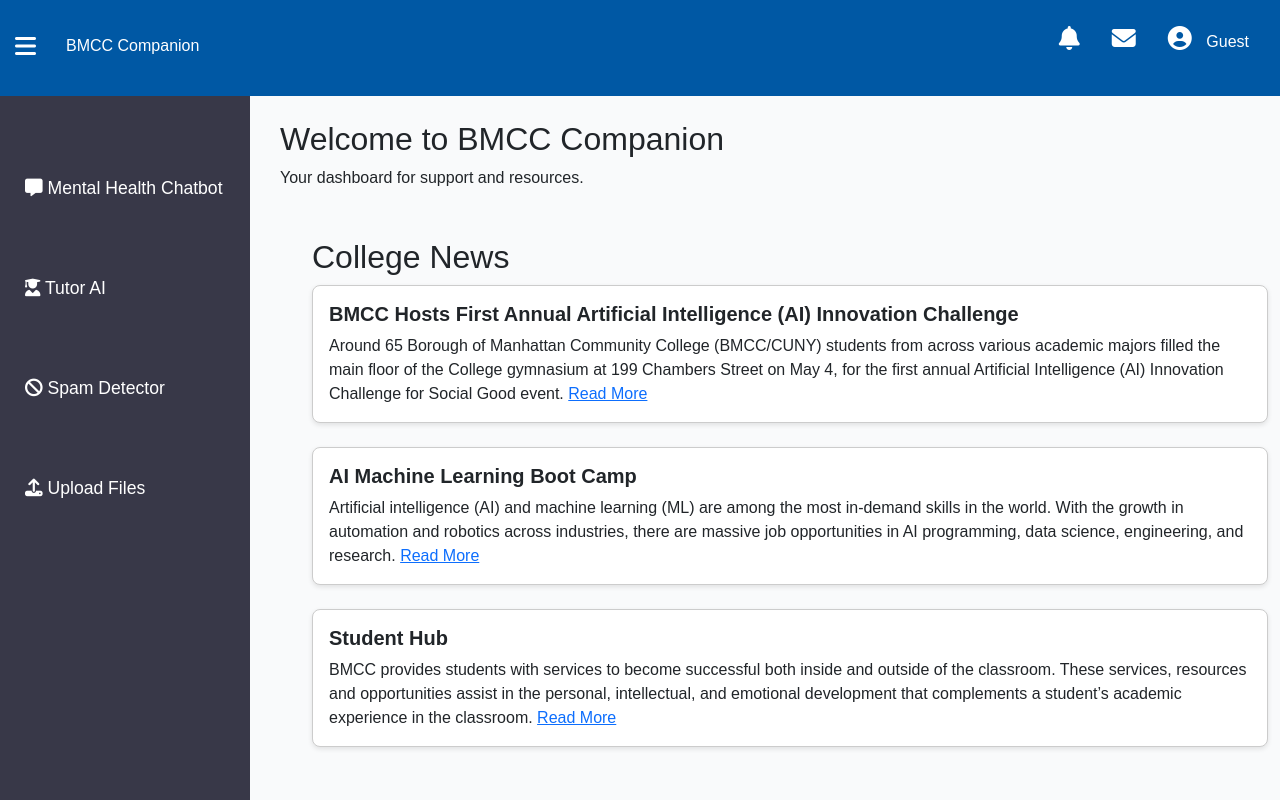
After one commit to TraseRRR98/BMCC_Companion_app, a PHP site: page /control_panel/control_panel.php in a window 1280 px wide. The commit adds this page. Run offline with PHP 8.4, Linux system fonts and the light colour scheme; some libraries are stand-ins or nearby versions.

Commit message:
Add control panel functionality and update navigation links to PHP

```diff
--- /dev/null
+++ b/control_panel/control_panel.php
@@ -0,0 +1,215 @@
+<?php
+session_start();
+require_once '../lib/db_connect.php';
+
+// Check if user is logged in
+if (isset($_SESSION['user_id'])) {
+    $user_id = $_SESSION['user_id'];
+
+    // Fetch user's name from the database
+    $sql = "SELECT first_name, last_name FROM users WHERE user_id = ?";
+    $stmt = $connection->prepare($sql);
+    $stmt->bind_param("i", $user_id);
+    $stmt->execute();
+    $result = $stmt->get_result();
+
+    // Set user's name if found in database
+    if ($result->num_rows > 0) {
+        $user = $result->fetch_assoc();
+        $user_name = $user['first_name'] . ' ' . $user['last_name'];
+    } else {
+        $user_name = "Guest"; // Fallback if user not found
+    }
+
+    $stmt->close();
+} else {
+    $user_name = "Guest"; // Default if not logged in
+}
+
+$connection->close();
+?>
+
+<!DOCTYPE html>
+<html lang="en">
+
+<head>
+    <meta charset="UTF-8">
+    <meta name="viewport" content="width=device-width, initial-scale=1.0">
+    <link rel="stylesheet" href="https://cdnjs.cloudflare.com/ajax/libs/font-awesome/6.6.0/css/all.min.css"
+        integrity="sha512-Kc323vGBEqzTmouAECnVceyQqyqdsSiqLQISBL29aUW4U/M7pSPA/gEUZQqv1cwx4OnYxTxve5UMg5GT6L4JJg=="
+        crossorigin="anonymous" referrerpolicy="no-referrer" />
+    <link rel="stylesheet" href="../css/bootstrap.min.css">
+    <link rel="stylesheet" href="../css/style.css"> <!-- Custom CSS -->
+    <title>BMCC Companion</title>
+</head>
+
+<body>
+
+    <div class="header-container fixed-top">
+        <header class="header navbar navbar-expand-sm">
+            <div class="header-left d-flex">
+                <a href="#" class="sidebarCollapse" data-toggle="collapse" aria-expanded="false" style="margin-right: 30px;">
+                    <span class="fas fa-bars text-white" style="font-size: 1.5em;"></span>
+                </a>
+
+                <div class="logo text-white" style="margin-right: 40px;">
+                    BMCC Companion
+                </div>
+            </div>
+            <ul class="navbar-item flex-row ml-auto" style="list-style: none; margin-left: auto; display: flex;">
+                <li class="nav-item">
+                    <a href="#" class="nav-link text-white">
+                        <i class="fas fa-bell" style="font-size: 1.5em;"></i>
+                    </a>
+                </li>
+                <li class="nav-item">
+                    <a href="#" class="nav-link text-white">
+                        <i class="fas fa-envelope" style="font-size: 1.5em;"></i>
+                    </a>
+                </li>
+                <li class="nav-item">
+                    <a href="#" class="nav-link text-white">
+                        <i class="fas fa-user-circle" style="font-size: 1.5em;"></i>
+                        <span id="user-name" class="ml-2" style="margin-left: 10px;"><?php echo htmlspecialchars($user_name); ?></span>
+                    </a>
+                </li>
+            </ul>
+        </header>
+    </div>
+
+    <div class="sidebar show" id="sidebar">
+        <a href="../mente/mente.html"><span class="fas fa-comment-alt"></span> Mental Health Chatbot</a>
+        <a href="#"><span class="fas fa-user-graduate"></span> Tutor AI</a>
+        <a href="#"><span class="fas fa-ban"></span> Spam Detector</a>
+        <a href="../files/uploader.php"><span class="fas fa-upload"></span> Upload Files</a>
+    </div>
+
+    <!-- Second Sidebar -->
+    <!-- Dropdown Menu for Profile/Notifications -->
+    <div class="dropdown-menu" id="dropdown-menu">
+        <a href="#"><span class="fas fa-cog"></span> Settings</a>
+        <a href="../profile/profile.php"><span class="fas fa-user"></span> Profile</a>
+        <a href="../lib/logout.php"><span class="fas fa-sign-out-alt"></span> Logout</a>
+    </div>
+
+    <!-- Second Sidebar -->
+    <!-- Dropdown Menu for Profile/Notifications -->
+    <!-- Dropdown Menu for Notifications -->
+<div class="dropdown-menu" id="notification-menu" style="width: 300px;">
+    <div class="dropdown-header">Notifications</div>
+    <a href="#" class="dropdown-item">
+        <i class="fas fa-exclamation-circle"></i> New assignment due tomorrow
+    </a>
+    <a href="#" class="dropdown-item">
+        <i class="fas fa-calendar-alt"></i> Upcoming event: Workshop at 3 PM
+    </a>
+    <a href="#" class="dropdown-item">
+        <i class="fas fa-info-circle"></i> Campus safety alert issued
+    </a>
+    <a href="#" class="dropdown-item text-center" style="font-weight: bold;">
+        View All Notifications
+    </a>
+</div>
+
+<!-- Dropdown Menu for Email -->
+<div class="dropdown-menu" id="email-menu"  style="width: 400px;">
+    <div class="dropdown-header">Messages</div>
+    <a href="#" class="dropdown-item">
+        <strong>Professor Smith:</strong> Remember to review...
+        <span class="text-muted">10 mins ago</span>
+    </a>
+    <a href="#" class="dropdown-item">
+        <strong>Career Services:</strong> Upcoming internship fair...
+        <span class="text-muted">1 hr ago</span>
+    </a>
+    <a href="#" class="dropdown-item">
+        <strong>BMCC Alerts:</strong> Important campus update...
+        <span class="text-muted">2 hrs ago</span>
+    </a>
+    <a href="#" class="dropdown-item text-center" style="font-weight: bold;">
+        View All Messages
+    </a>
+</div>
+
+<div class="main-content" id="main-content" style="text-align: left; margin-top: 100px;">
+    <h2>Welcome to BMCC Companion</h2>
+    <p>Your dashboard for support and resources.</p>
+
+    <!-- College News Section -->
+    <div class="container mt-5" style="margin-left: 20px;">
+        <h2>College News</h2>
+        <div class="row">
+            <div class="col-12">
+                <div class="news-section">
+                    <article class="news-item card mb-4">
+                        <div class="card-body">
+                            <h4 class="card-title">BMCC Hosts First Annual Artificial Intelligence (AI) Innovation Challenge</h4>
+                            <p class="card-text">
+                                Around 65 Borough of Manhattan Community College (BMCC/CUNY) students from across various academic majors filled the main floor of the College gymnasium at 199 Chambers Street on May 4, for the first annual Artificial Intelligence (AI) Innovation Challenge for Social Good event. <a href="https://www.bmcc.cuny.edu/news/bmcc-hosts-first-annual-artificial-intelligence-ai-innovation-challenge/">Read More</a>
+                            </p>
+                        </div>
+                    </article>
+                    <article class="news-item card mb-4">
+                        <div class="card-body">
+                            <h4 class="card-title">AI Machine Learning Boot Camp</h4>
+                            <p class="card-text">
+                                Artificial intelligence (AI) and machine learning (ML) are among the most in-demand skills in the world. With the growth in automation and robotics across industries, there are massive job opportunities in AI programming, data science, engineering, and research. <a href="https://www.bmcc.cuny.edu/ce/online-courses/online-it-bootcamp-training-courses/ai-machine-learning-bootcamp/"> Read More</a>
+                            </p>
+                        </div>
+                    </article>
+                    <article class="news-item card mb-4">
+                        <div class="card-body">
+                            <h4 class="card-title">Student Hub</h4>
+                            <p class="card-text">
+                                BMCC provides students with services to become successful both inside and outside of the classroom. These services, resources and opportunities assist in the personal, intellectual, and emotional development that complements a student’s academic experience in the classroom. <a href="https://www.bmcc.cuny.edu/students/">Read More</a>
+                            </p>
+                        </div>
+                    </article>
+                </div>
+            </div>
+        </div>
+    </div>
+</div>
+
+<script src="../js/jquery.min.js"></script>
+<script src="../js/bootstrap/bootstrap.bundle.min.js"></script>
+<script>
+    $(document).ready(function () {
+        $(".sidebarCollapse").click(function () {
+            $("#sidebar").toggleClass("show");
+            $("#main-content").toggleClass("shift");
+        });
+    });
+
+    // Toggle dropdown for Profile icon
+    document.querySelector(".fa-user-circle").addEventListener("click", function(event) {
+        event.stopPropagation();
+        document.getElementById("dropdown-menu").style.display = "block";
+    });
+
+    // Toggle dropdown for Notification icon
+    document.querySelector(".fa-bell").addEventListener("click", function(event) {
+        event.stopPropagation();
+        document.getElementById("email-menu").style.display = "none";
+        const notificationMenu = document.getElementById("notification-menu");
+        notificationMenu.style.display = (notificationMenu.style.display === "block") ? "none" : "block";
+    });
+
+    // Toggle dropdown for Email icon
+    document.querySelector(".fa-envelope").addEventListener("click", function(event) {
+        event.stopPropagation();
+        document.getElementById("notification-menu").style.display = "none";
+        const emailMenu = document.getElementById("email-menu");
+        emailMenu.style.display = (emailMenu.style.display === "block") ? "none" : "block";
+    });
+
+    // Close all dropdowns when clicking outside
+    document.addEventListener("click", function() {
+        document.getElementById("dropdown-menu").style.display = "none";
+        document.getElementById("notification-menu").style.display = "none";
+        document.getElementById("email-menu").style.display = "none";
+    });
+</script>
+
+</body>
+</html>
--- a/lib/login.php
+++ b/lib/login.php
@@ -30,7 +30,7 @@
             $_SESSION['user_id'] = $user['user_id'];
 
             // Redirect to control panel
-            header("Location: ../control_panel/control_panel.html");
+            header("Location: ../control_panel/control_panel.php");
             exit;
         } else {
             $error = "Invalid password.";
--- a/lib/logout.php
+++ b/lib/logout.php
@@ -7,6 +7,6 @@
 session_destroy();
 
 // Redirect to login page
-header("Location: ../control_panel/control_panel.html");
+header("Location: ../control_panel/control_panel.php");
 exit;
 ?>
--- a/profile/profile.php
+++ b/profile/profile.php
@@ -138,7 +138,7 @@
 
     <!-- Sidebar -->
     <div class="sidebar" id="sidebar">
-        <a href = "../control_panel/control_panel.html"><span class="fas fa-tachometer-alt"></span> Dashboard</a>
+        <a href = "../control_panel/control_panel.php"><span class="fas fa-tachometer-alt"></span> Dashboard</a>
         <a href="../mente/mente.html"><span class="fas fa-comment-alt"></span> Mental Health Chatbot</a>
         <a href="#"><span class="fas fa-user-graduate"></span> Tutor AI</a>
         <a href="#"><span class="fas fa-ban"></span> Spam Detector</a>
```
